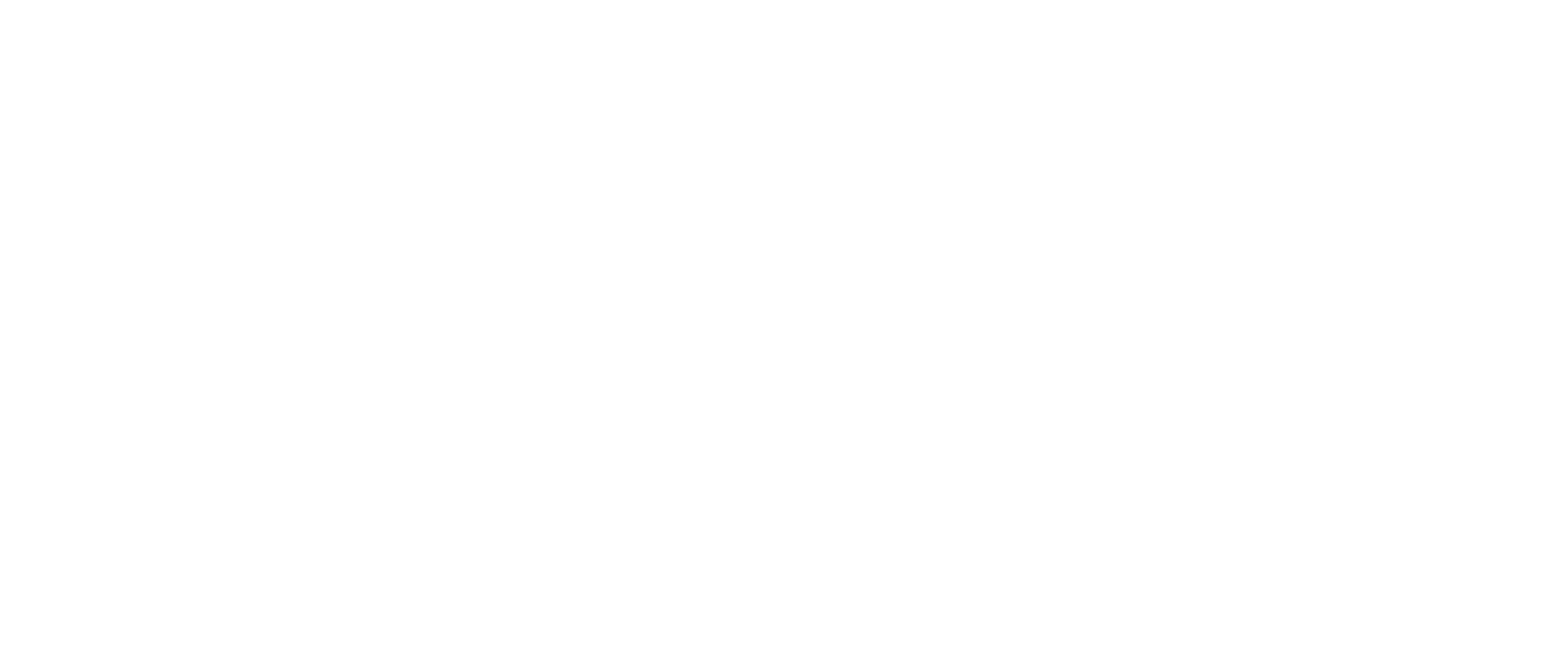
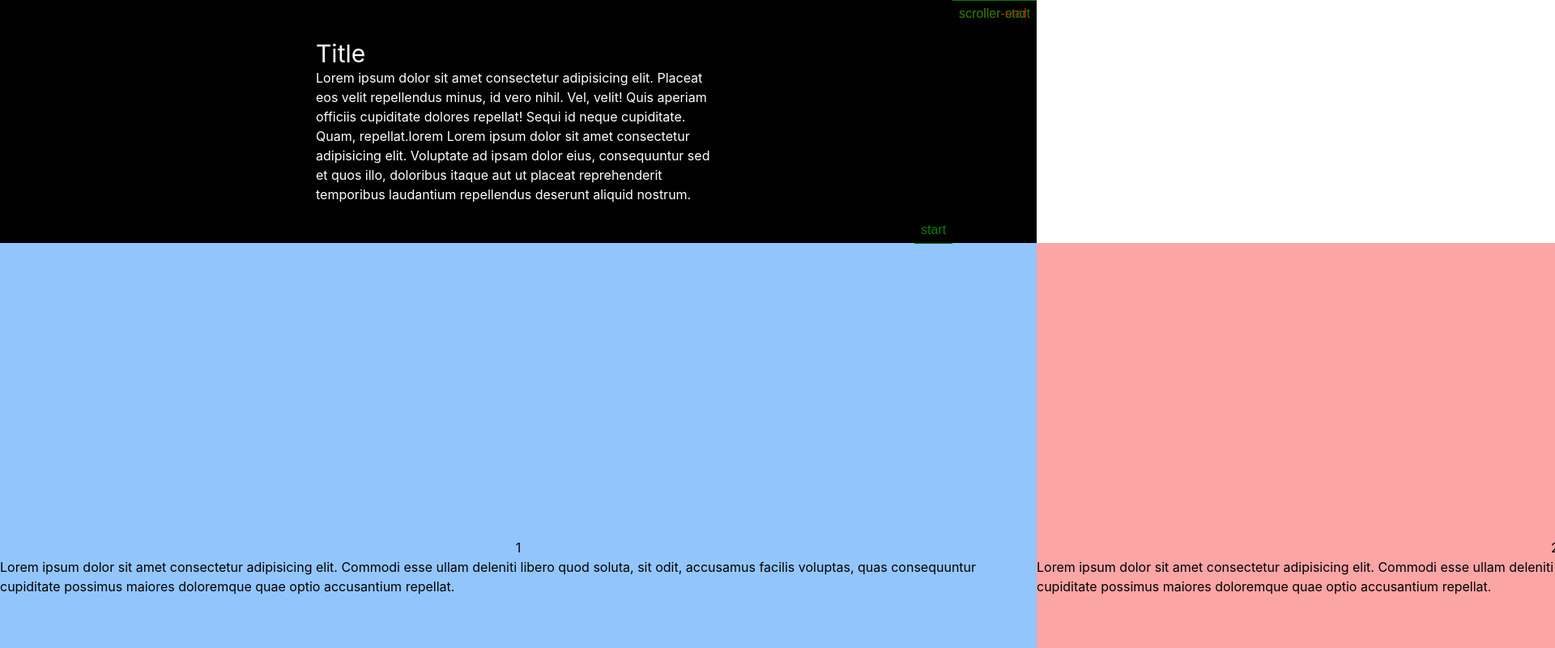
Before and after one commit to ninitsai1103/gsap-learning, a React (Create React App) app: page /horizontal in a window 1280 px wide. Before the commit this address had no page. Shown: the top 800 px of the page at 81% size, 1920 px wide, since content can reach past the window. Built offline with nearby package versions, Linux system fonts and the light colour scheme.

Commit message:
20240904 horizontal

```diff
--- a/src/Router.tsx
+++ b/src/Router.tsx
@@ -5,6 +5,7 @@ import ThreeJs from "./pages/three-js";
 import Combine from "./pages/combine";
 import Combine2 from "./pages/combine2";
 import Combine3 from "./pages/combine3";
+import Horizontal from "./pages/horizontal";
 import { BrowserRouter as Router, Route, Routes } from "react-router-dom";
 
 export default function AppRouter() {
@@ -17,6 +18,7 @@ export default function AppRouter() {
         <Route path="/combine" element={<Combine />}/>
         <Route path="/combine2" element={<Combine2 />}/>
         <Route path="/combine3" element={<Combine3 />}/>
+        <Route path="/horizontal" element={<Horizontal />}/>
       </Routes>
     </Router>
   );
--- a/src/index.css
+++ b/src/index.css
@@ -2,6 +2,7 @@
 @tailwind components;
 @tailwind utilities;
 body {
+  overflow-x: hidden;
   margin: 0;
   font-family: -apple-system, BlinkMacSystemFont, 'Segoe UI', 'Roboto', 'Oxygen',
     'Ubuntu', 'Cantarell', 'Fira Sans', 'Droid Sans', 'Helvetica Neue',
--- /dev/null
+++ b/src/pages/horizontal.tsx
@@ -0,0 +1,71 @@
+import {useRef} from "react";
+import gsap from 'gsap';
+import { ScrollTrigger } from 'gsap/ScrollTrigger';
+import { useGSAP } from '@gsap/react';
+
+gsap.registerPlugin(ScrollTrigger);
+export default function Horizontal(): JSX.Element {
+  const horizontalRef = useRef<HTMLDivElement>(null);
+  useGSAP(() => {
+    const sections = gsap.utils.toArray('section');
+    if (horizontalRef.current) {
+      gsap.to(sections, {
+        xPercent: -100 * (sections.length - 1),
+        ease: 'none',
+        scrollTrigger: {
+          trigger: horizontalRef.current,
+          pin: true,
+          scrub: 0.1,
+          markers: true,
+        },
+      });
+    }
+  } , {scope: horizontalRef});
+  return (
+    <>
+      <div className="p-12 min-h-4 flex flex-col justify-center items-center bg-black text-white">
+        <div className="max-w-[500px] min-w-10 ">
+          <div className="text-3xl">Title</div>
+          <div className="">
+            Lorem ipsum dolor sit amet consectetur adipisicing elit. Placeat eos
+            velit repellendus minus, id vero nihil. Vel, velit! Quis aperiam
+            officiis cupiditate dolores repellat! Sequi id neque cupiditate.
+            Quam, repellat.lorem Lorem ipsum dolor sit amet consectetur
+            adipisicing elit. Voluptate ad ipsam dolor eius, consequuntur sed et
+            quos illo, doloribus itaque aut ut placeat reprehenderit temporibus
+            laudantium repellendus deserunt aliquid nostrum.
+          </div>
+        </div>
+      </div>
+      <div ref={horizontalRef} className="w-[300dvw] h-[100dvh] flex no-wrap">
+        <section className="w-[100dvw] h-[100dvh] bg-blue-300 flex flex-col justify-center items-center">
+          <div className="">1</div>
+          <div className="">
+            Lorem ipsum dolor sit amet consectetur adipisicing elit. Commodi
+            esse ullam deleniti libero quod soluta, sit odit, accusamus facilis
+            voluptas, quas consequuntur cupiditate possimus maiores doloremque
+            quae optio accusantium repellat.
+          </div>
+        </section>
+        <section className="w-[100dvw] h-[100dvh] bg-red-300 flex flex-col justify-center items-center">
+        <div className="">2</div>
+          <div className="">
+            Lorem ipsum dolor sit amet consectetur adipisicing elit. Commodi
+            esse ullam deleniti libero quod soluta, sit odit, accusamus facilis
+            voluptas, quas consequuntur cupiditate possimus maiores doloremque
+            quae optio accusantium repellat.
+          </div>
+        </section>
+        <section className="w-[100dvw] h-[100dvh] bg-green-300 flex flex-col justify-center items-center">
+        <div className="">3</div>
+          <div className="">
+            Lorem ipsum dolor sit amet consectetur adipisicing elit. Commodi
+            esse ullam deleniti libero quod soluta, sit odit, accusamus facilis
+            voluptas, quas consequuntur cupiditate possimus maiores doloremque
+            quae optio accusantium repellat.
+          </div>
+        </section>
+      </div>
+    </>
+  );
+}
--- a/src/pages/index.tsx
+++ b/src/pages/index.tsx
@@ -12,6 +12,7 @@ export default function Index() {
                 <Link className=" my-2 p-2 rounded-lg bg-[#ecf3af]" type="button" to={"/combine"}>Combine</Link>
                 <Link className=" my-2 p-2 rounded-lg bg-[#ecf3af]" type="button" to={"/combine2"}>Combine2</Link>
                 <Link className=" my-2 p-2 rounded-lg bg-[#ecf3af]" type="button" to={"/combine3"}>Combine3</Link>
+                <Link className=" my-2 p-2 rounded-lg bg-[#ecf3af]" type="button" to={"/horizontal"}>Horizontal</Link>
             </div>
         </div>
     </>
```
